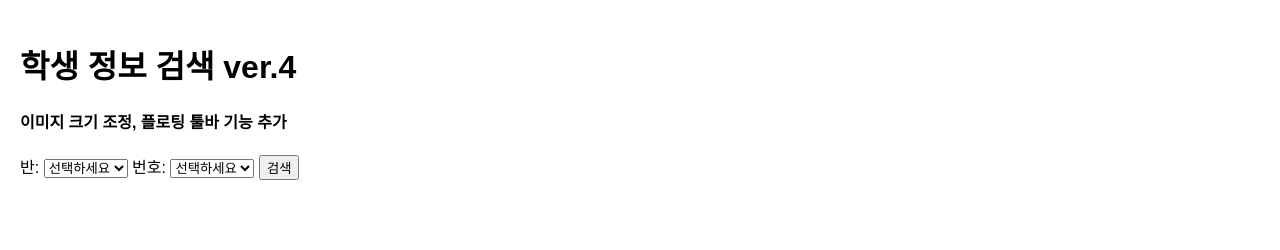
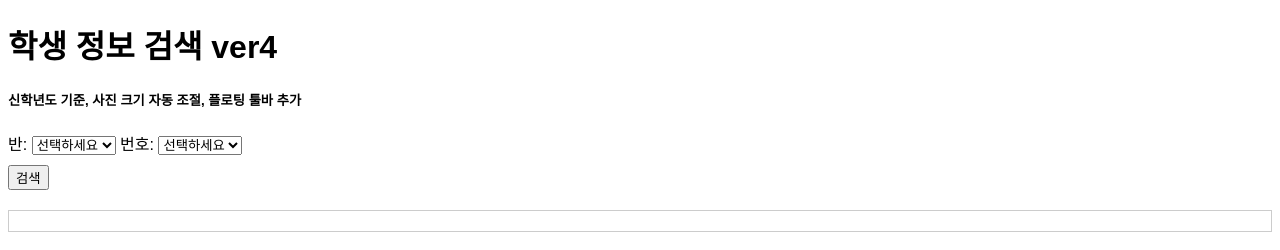
Before and after one commit to keyhoney/g2, a plain HTML site: page index.html in a window 1280 px wide. Drawn offline with Linux system fonts and the light colour scheme.

Commit message:
Update index.html

```diff
--- a/index.html
+++ b/index.html
@@ -4,13 +4,8 @@
     <meta charset="UTF-8">
     <meta name="viewport" content="width=device-width, initial-scale=1.0">
     <title>학생 정보 검색</title>
+    <link rel="stylesheet" href="styles.css">
     <style>
-        body {
-            font-family: Arial, sans-serif;
-            margin: 0;
-            padding: 20px;
-        }
-
         .student-image {
             width: 100%;
             height: auto;
@@ -36,15 +31,11 @@
             flex-direction: column;
             gap: 10px;
         }
-
-        #result {
-            margin-top: 20px;
-        }
     </style>
 </head>
 <body>
-    <h1>학생 정보 검색 ver.4</h1>
-    <h4>이미지 크기 조정, 플로팅 툴바 기능 추가</h4>
+    <h1>학생 정보 검색 ver4</h1>
+    <h5>신학년도 기준, 사진 크기 자동 조절, 플로팅 툴바 추가</h5>
     <form id="studentForm">
         <label for="class">반:</label>
         <select id="class" required>
@@ -91,7 +82,9 @@
             <option value="25">25번</option>
         </select>
 
-       <button type="submit">검색</button>
+        <div style="display: flex; gap: 10px; margin-top: 10px;">
+            <button type="submit">검색</button>
+        </div>
     </form>
 
     <div id="result"></div>
```
